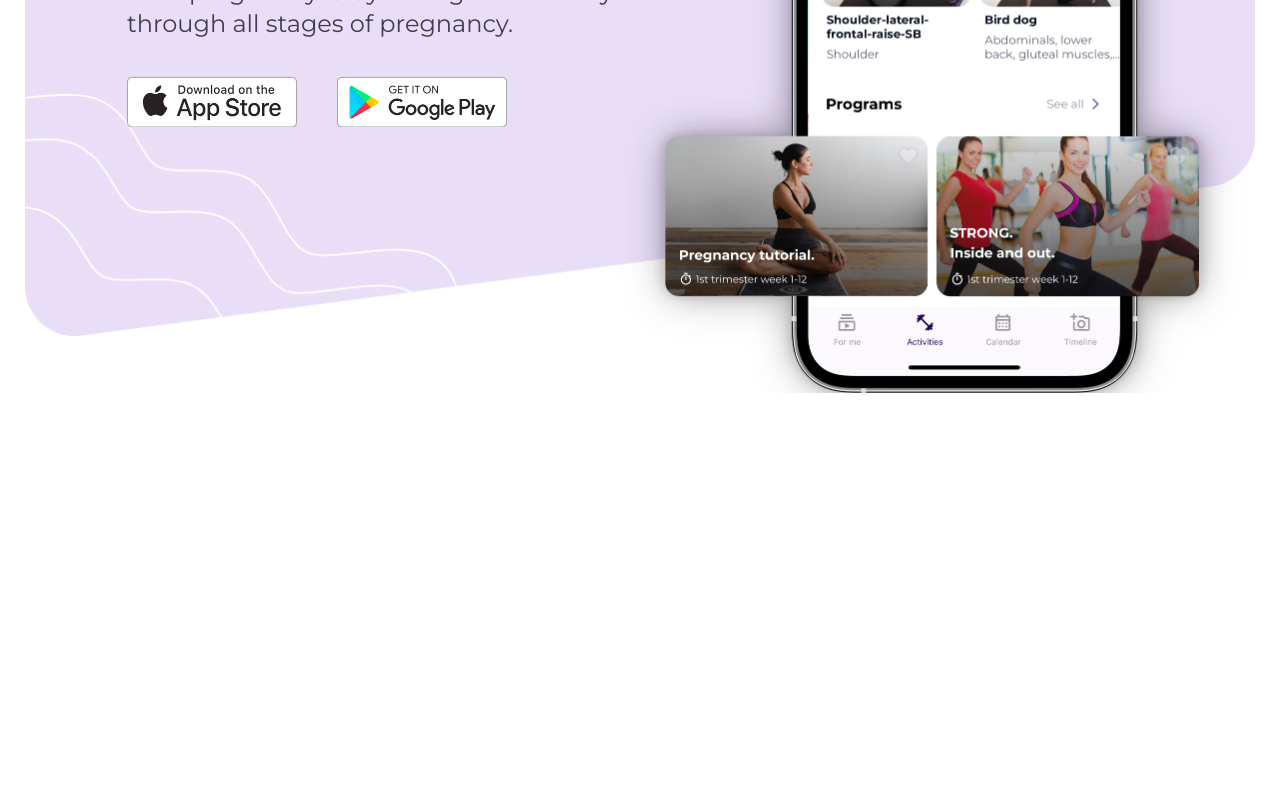
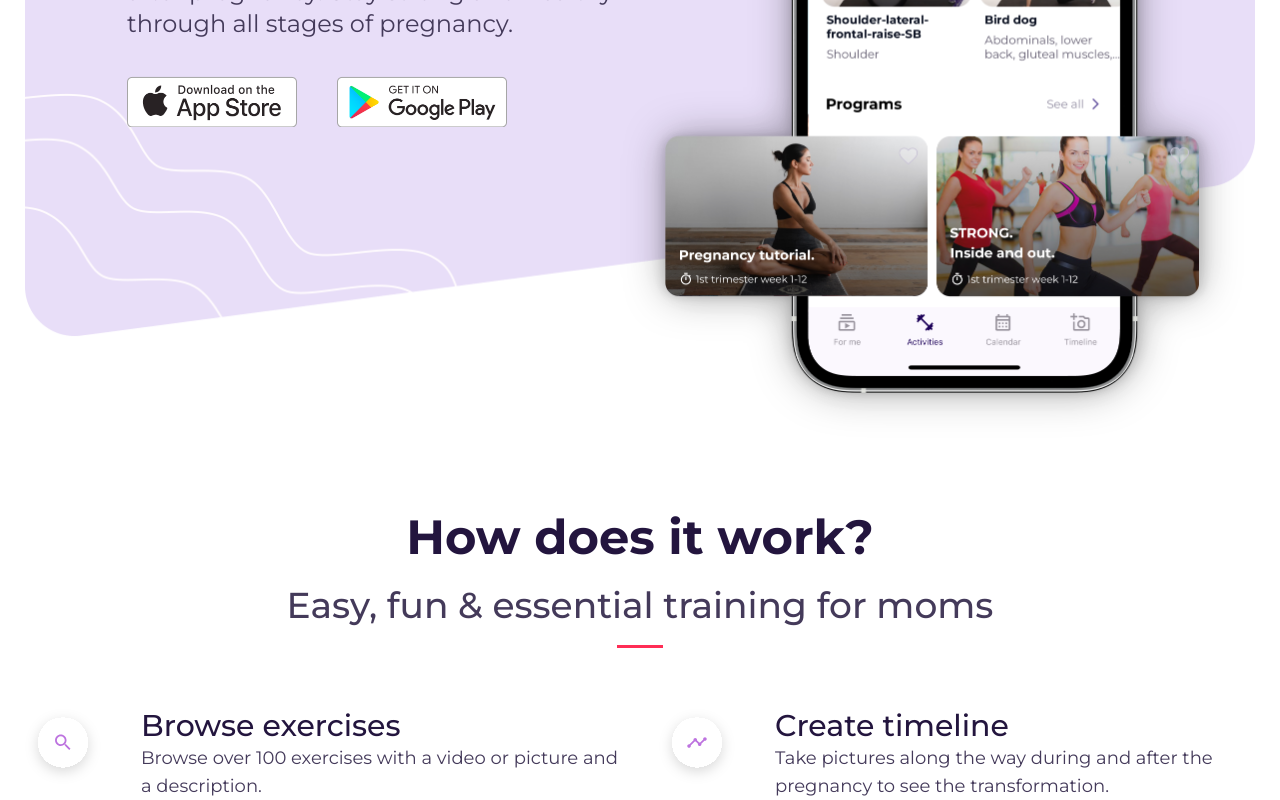
Before and after one commit to kwkscream/health-app-landing, a Vue app: page / in a window 1280 px wide. Shown: the part 575-1375 px from the top of the page. Before the commit the page ends 968 px from the top, so only its background shows below. Built offline with nearby package versions, Linux system fonts and the light colour scheme.

Commit message:
add tutorial section

```diff
--- a/src/App.vue
+++ b/src/App.vue
@@ -1,11 +1,14 @@
 <script setup>
 import Header from "./components/Header.vue";
- import HeroSection from "./components/HeroSection.vue";
+import HeroSection from "./components/HeroSection.vue";
+import Tutorial from "./components/Tutorial.vue"
+
 </script>
 
 <template>
 	<Header />
 	<HeroSection />
+	<Tutorial />
 </template>
 
 <style>
--- a/src/components/HeroSection.vue
+++ b/src/components/HeroSection.vue
@@ -1,7 +1,7 @@
 <script setup></script>
 
 <template>
-	<section class="max-w-[1230px] w-full mx-auto main-container">
+	<section class="max-w-[1230px] w-full mx-auto  mb-[170px]">
 		<div class="relative w-full">
 			<img
 				src="@/assets/images/hero_bg.png"
--- /dev/null
+++ b/src/components/Tutorial.vue
@@ -0,0 +1,49 @@
+<script setup></script>
+
+<template>
+	<section class="max-w-[1230px] w-full mx-auto">
+		<div class="flex items-center justify-center">
+			<div class="flex flex-col justify-center items-center">
+				<h2 class="text-5xl font-bold mb-6 text-[#23153E]">
+					How does it work?
+				</h2>
+				<p class="text-4xl font-medium text-[#443A5A] mb-5">
+					Easy, fun & essential training for moms
+				</p>
+				<div class="bg-[#FF2D55] h-[3px] w-[46px] mb-[60px]"></div>
+			</div>
+		</div>
+		<div class="flex gap-10">
+			<div class="flex gap-10 max-w-[596px]">
+				<img
+					src="@/assets/Icons/search_icon.svg"
+					class="w-[76px] h-[76px]"
+				/>
+				<div>
+					<h3 class="text-[#23153E] text-3xl font-medium">
+						Browse exercises
+					</h3>
+					<p class="text-[#443A5A] text-lg">
+						Browse over 100 exercises with a video or picture and a
+						description.
+					</p>
+				</div>
+			</div>
+			<div class="flex gap-10 max-w-[596px]">
+				<img
+					src="@/assets/Icons/create_icon.svg"
+					class="w-[76px] h-[76px]"
+				/>
+				<div>
+					<h3 class="text-[#23153E] text-3xl font-medium">
+						Create timeline
+					</h3>
+					<p class="text-[#443A5A] text-lg">
+						Take pictures along the way during and after the
+						pregnancy to see the transformation.
+					</p>
+				</div>
+			</div>
+		</div>
+	</section>
+</template>
```
Also changed, not shown: src/assets/Icons/create_icon.svg (added), src/assets/Icons/search_icon.svg (added).
